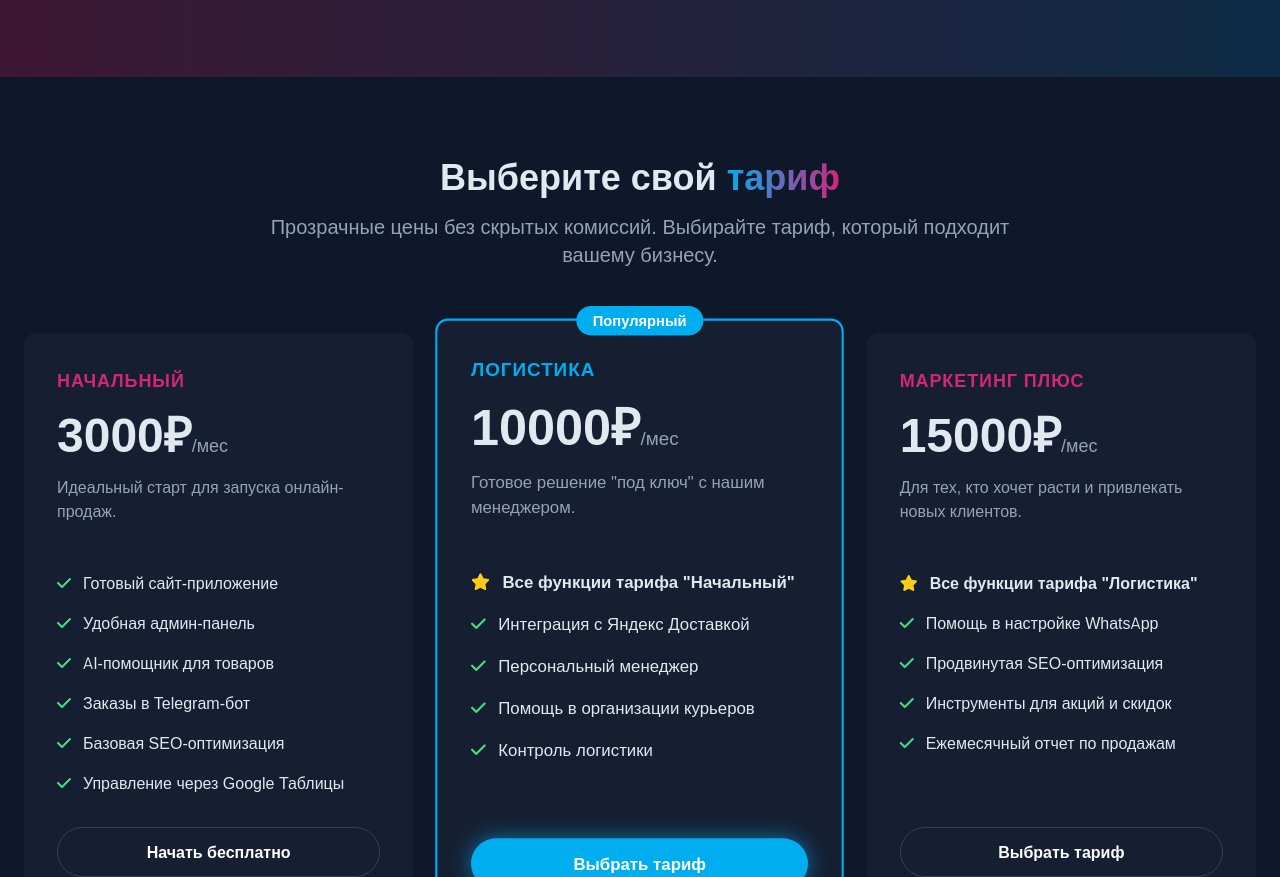
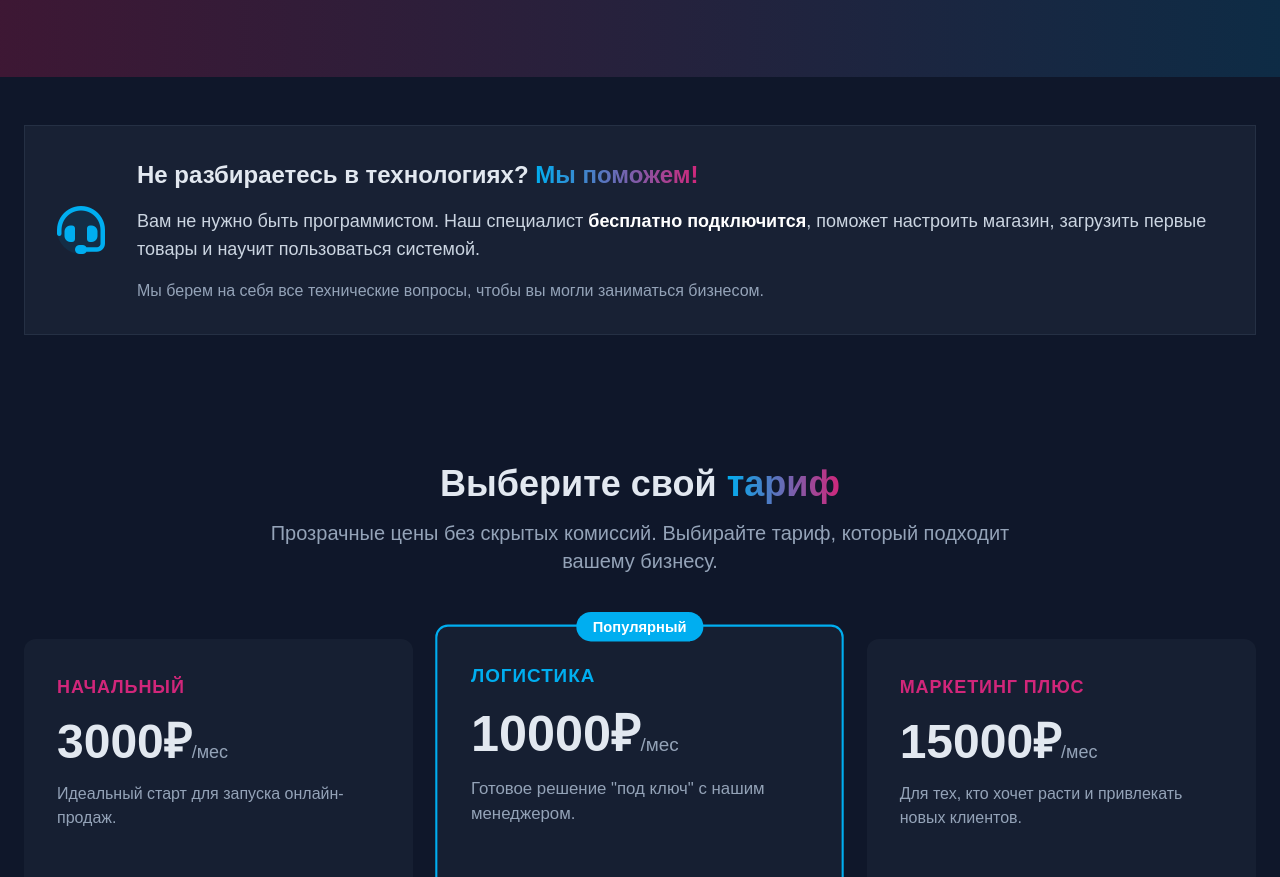
Before and after one commit to runas555/ikeber, a React app: page index.html in a window 1280 px wide. Shown: the part 3363-4240 px from the top of the page. Built offline with nearby package versions, Linux system fonts and the light colour scheme.

Commit message:
Add support section with free setup assistance offer

```diff
--- a/index.html
+++ b/index.html
@@ -472,6 +472,28 @@
                             <h3 class="text-xl font-bold mb-2">Размещение в оффлайн-магазине</h3>
                             <p class="text-slate-400">Разместите QR-код, ведущий на сайт. Предложите клиентам удобный способ заказа из дома.</p>
                         </div>
+                    </div>
+                </div>
+            </div>
+        </section>
+
+        <!-- Support Section -->
+        <section class="py-12 px-6">
+            <div class="container mx-auto">
+                <div class="flex flex-col md:flex-row items-center gap-8 md:gap-12 bg-slate-800/60 rounded-2xl p-8 md:p-12 border border-slate-700/50 shadow-xl">
+                    <div class="md:w-1/4 flex justify-center">
+                         <div class="w-24 h-24 md:w-32 md:h-32 bg-cyan-900/30 rounded-full flex items-center justify-center">
+                            <i class="fas fa-headset text-5xl md:text-6xl text-cyan-400"></i>
+                        </div>
+                    </div>
+                    <div class="md:w-3/4 text-center md:text-left">
+                        <h2 class="text-2xl md:text-3xl font-bold mb-4">Не разбираетесь в технологиях? <span class="gradient-text">Мы поможем!</span></h2>
+                        <p class="text-lg text-slate-300 mb-4">
+                            Вам не нужно быть программистом. Наш специалист <strong class="text-white">бесплатно подключится</strong>, поможет настроить магазин, загрузить первые товары и научит пользоваться системой.
+                        </p>
+                        <p class="text-slate-400">
+                            Мы берем на себя все технические вопросы, чтобы вы могли заниматься бизнесом.
+                        </p>
                     </div>
                 </div>
             </div>
```
